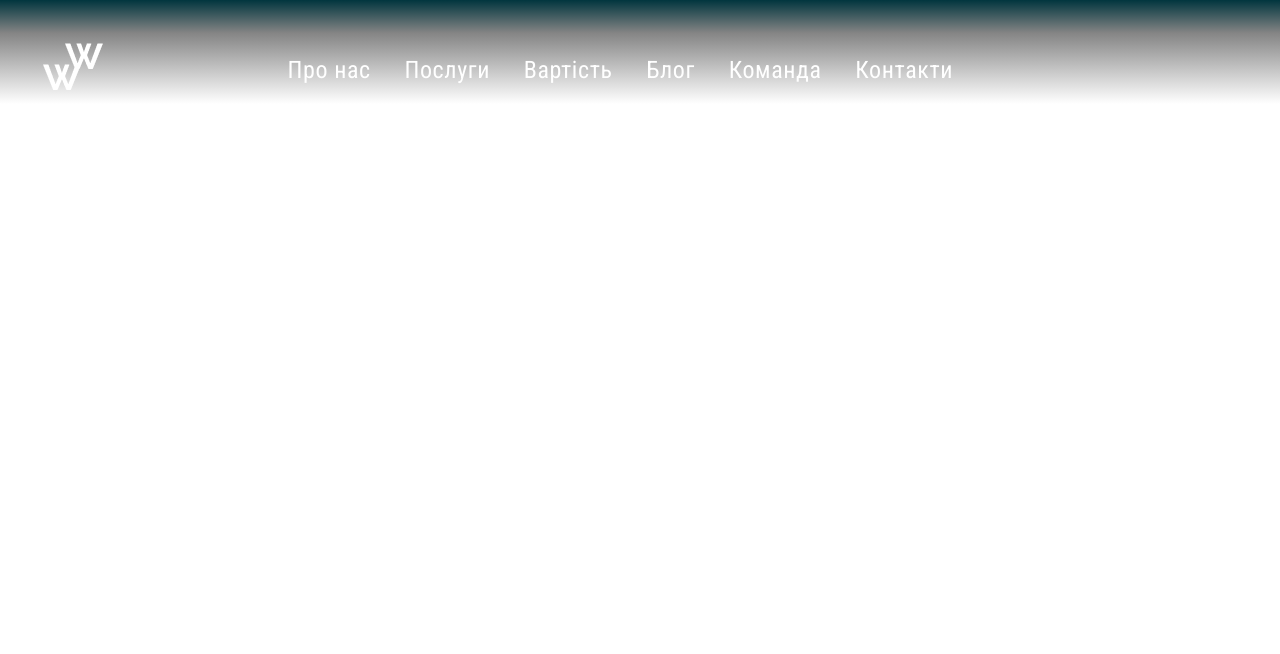
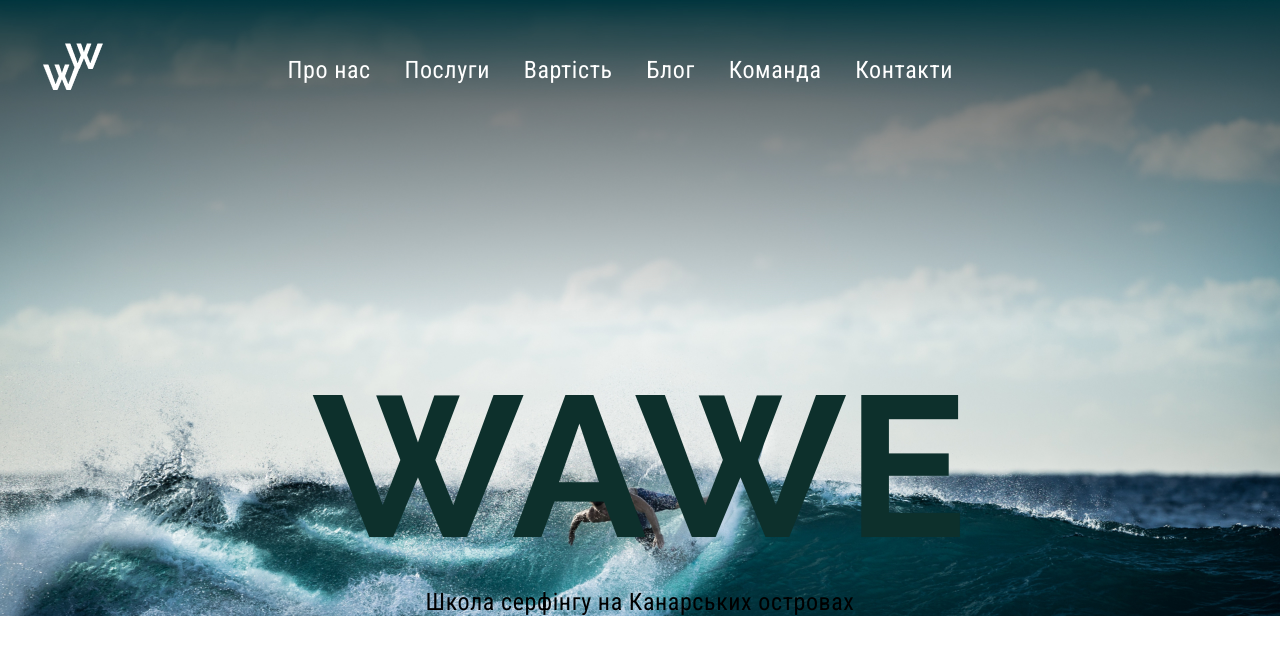
Before and after one commit to paw-dev/design-wawe, a plain HTML site: page index.html in a window 1280 px wide. Drawn offline with Linux system fonts and the light colour scheme.

Commit message:
Add h1, p in header

```diff
--- a/index.html
+++ b/index.html
@@ -30,6 +30,8 @@
                         <a href="">Контакти</a>
                     </div>
                 </nav>
+                <h1>WAWE</h1>
+                <p>Школа серфінгу на Канарських островах</p>
             </div>
 
         </div>
--- a/style.css
+++ b/style.css
@@ -16,11 +16,10 @@ body {
 }
 
 .section-header {
-    background-image: url("img/Rectangle\ 75.jpg");
+    background-image: url("img/Rectangle\ 75.jpeg");
     width: 100%;
     height: 100%;
     background-size: cover;
-    background: linear-gradient(180deg, #01353E 0%, rgba(51, 51, 51, 0.60) 31.64%, rgba(51, 51, 51, 0.22) 74.35%, rgba(51, 51, 51, 0.00) 99.87%);
 }
 
 nav {
@@ -36,9 +35,24 @@ nav {
 
 a {
     color: #FFF;
-    font-family: 'Roboto Condensed', sans-serif;
     font-size: 24px;
     letter-spacing: 0.6px;
     text-decoration: none;
     margin-right: 30px;
 }
+
+h1 {
+    color: #0D302C;
+    font-family: 'Raleway', sans-serif;
+    font-size: 200px;
+    letter-spacing: 0.6px;
+    text-align: center;
+    margin-top: 245px;
+    margin-bottom: -20px;
+}
+
+p {
+    font-size: 24px;
+    letter-spacing: 0.6px;
+    text-align: center;
+}
```
